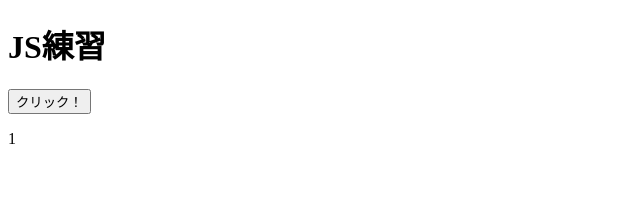
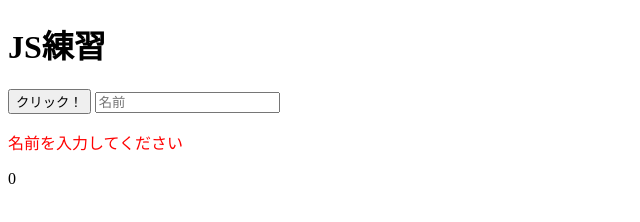
Before and after one commit to K-Dev001/my-first-js, a plain HTML site: page index.html in a window 1280 px wide. Both pictures are taken after a click on the button "クリック！". Shown: the whole page, without its empty margins (0-640 px from the left). Drawn offline with Linux system fonts and the light colour scheme.

Commit message:
入力フォーム

```diff
--- a/index.html
+++ b/index.html
@@ -8,6 +8,7 @@
 <body>
   <h1>JS練習</h1>
   <button id="btn">クリック！</button>
+  <input id="name" placeholder="名前">
   <p id="out"></p>
   <span id="count">0</span>
 </body>
--- a/script.js
+++ b/script.js
@@ -3,10 +3,26 @@
 //   console.log("ボタンが押されました");
 // });
 
-let n = 0;
-const $count = document.getElementById("count");
+// カウンター
+// let n = 0;
+// const $count = document.getElementById("count");
+// document.getElementById("btn").addEventListener("click", () => {
+//     n += 1;
+//     $count.textContent = n;
+//     if (n === 10) alert("到達！");
+// });
+
+
+// 入力フォーム
+const $name = document.getElementById("name");
+const $out = document.getElementById("out");
+
 document.getElementById("btn").addEventListener("click", () => {
-    n += 1;
-    $count.textContent = n;
-    if (n === 10) alert("到達！");
+    if($name.value.trim() === ""){
+        $out.textContent = "名前を入力してください";
+        $out.style.color = "red";
+    } else {
+        $out.textContent = `こんにちは、${$name.value}さん！`;
+        $out.style.color = "black";
+    }
 });
```
